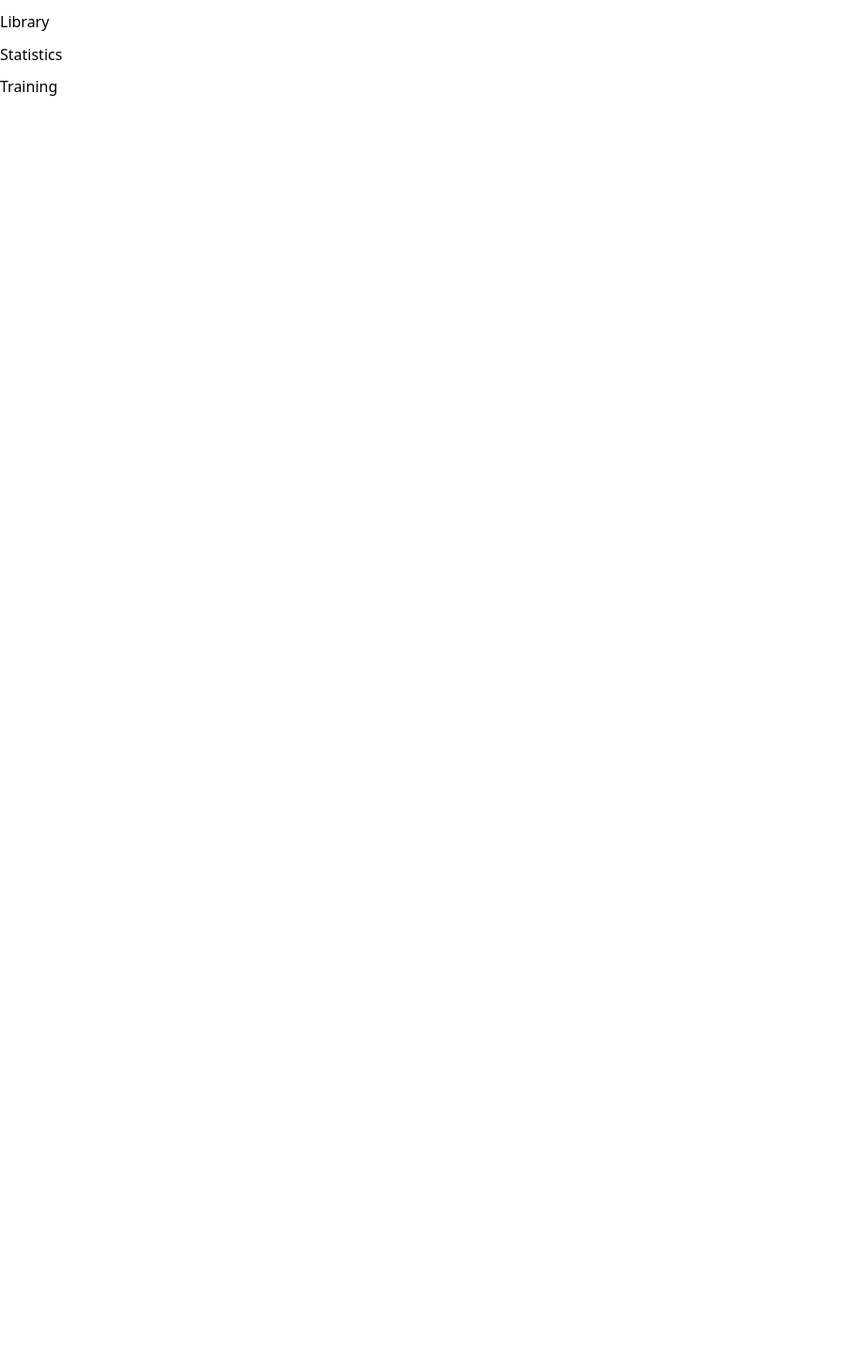
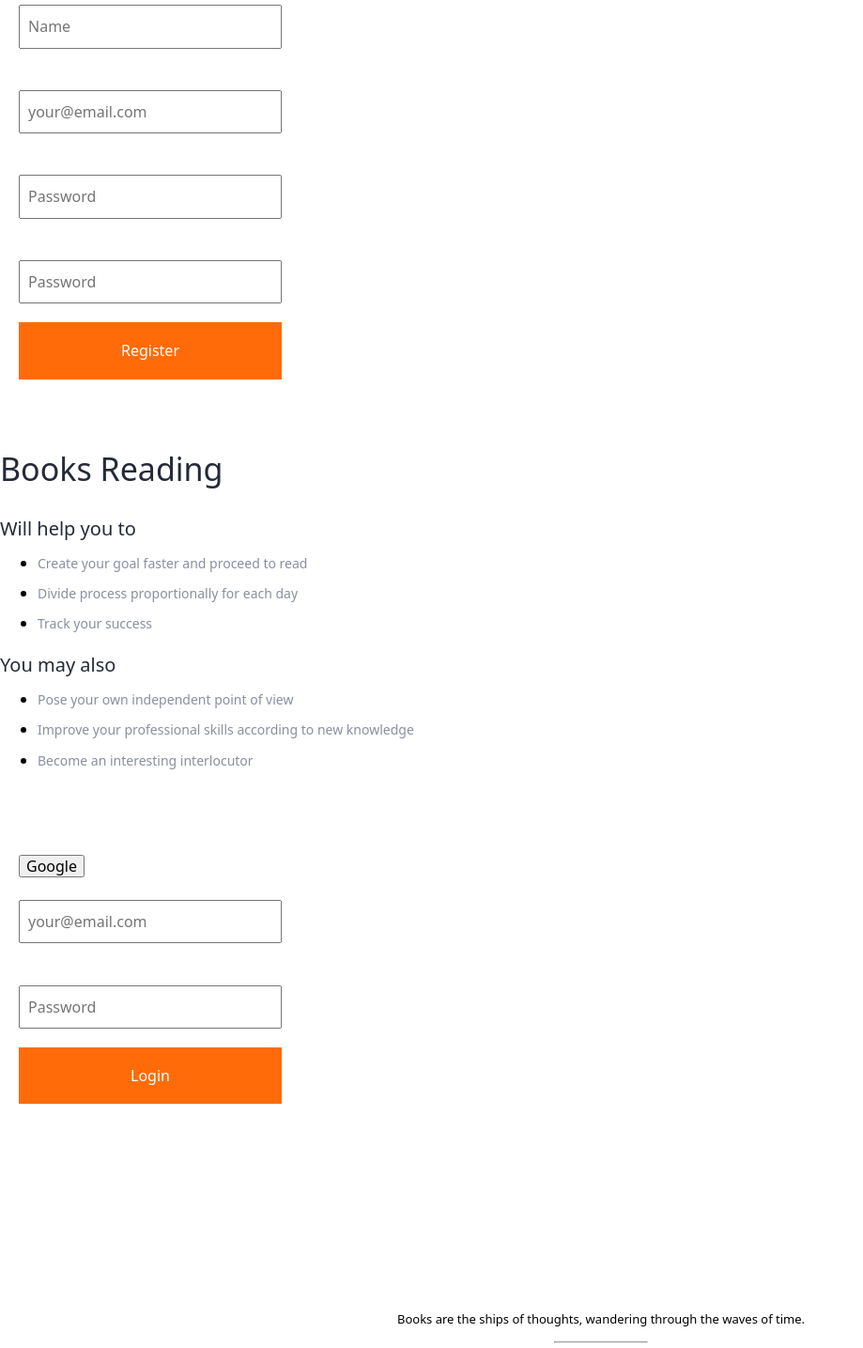
Before and after one commit to rainb00w/booker-front-end, a React (Create React App) app: page / in a window 1280 px wide. Shown: the part 75-1510 px from the top of the page at 94% size, without its empty margins (0-919 px from the left). Before the commit the page ends 800 px from the top, so only its background shows below. Built offline with nearby package versions, Linux system fonts and the light colour scheme.

Commit message:
add minimum styles

```diff
--- a/src/pages/login/login.jsx
+++ b/src/pages/login/login.jsx
@@ -1,6 +1,7 @@
 import React from 'react';
 import { Formik } from 'formik';
 import * as yup from 'yup';
+import styles from "./login.module.css";
 
 const Login = () => {
   const validationSchema = yup.object().shape({
@@ -9,8 +10,8 @@ const Login = () => {
   });
 
     return (
-        <>
-            <section>
+        <section className={styles.section}>
+            <div className={styles.form__container}>
                 <Formik
                 initialValues={{
                     email: "",
@@ -25,33 +26,44 @@ const Login = () => {
                 {({ values, errors, touched, handleBlur, handleChange, handleSubmit }) => (
                     <form onSubmit={handleSubmit}>
                         <button type='submit'>Google</button>
-
-                            <label>Email</label>
+                        <p className={styles.label__title}>Email</p>
                         <input
+                            className={styles.input}
                             type="email"
+                            placeholder="your@email.com"
                             name="email"
                             value={values.email}
                             onBlur={handleBlur}
                             onChange={handleChange}
                         />
-                            {errors.email && touched.email ? (<p>{errors.email}</p>) : null}
-
-                            <label>Password</label>
+                        {errors.email && touched.email ?
+                            (<p className={styles.warning}>{errors.email}</p>) : null}
+                        <p className={styles.label__title}>Password</p>
                         <input
+                        className={styles.input}
                         type="password"
+                        placeholder="Password"
                         name="password"
                         value={values.password}
                         onBlur={handleBlur}
                         onChange={handleChange}
                             />
-                            {errors.password && touched.password ? (<p>{errors.password}</p>) : null}
-
-                            <button type='submit'>Login</button>
+                        {errors.password && touched.password ?
+                            (<p className={styles.warning}>{errors.password}</p>) : null}
+                        <button className={styles.form__button} type='submit'>Login</button>
                     </form>
                     )}
                 </Formik>
+            </div>
+            <div className={styles.text__container}>
+                <svg>
+                    <url></url>
+                </svg>
+                <p className={styles.quote} >Books are the ships of thoughts, wandering through the waves of time.</p>
+                <hr className={styles.hr} />
+                <h2 className={styles.author}>Francis Bacon</h2>
+            </div>
         </section>
-        </>
     )
 };
 
--- /dev/null
+++ b/src/pages/login/login.module.css
@@ -0,0 +1,106 @@
+.section {
+    display: block;
+}
+
+.form__container {
+    padding: 32px 20px;
+}
+
+.label__title {
+    font-size: 14px;
+    color: white;
+    margin: 0;
+    margin-bottom: 8px;
+}
+
+.input {
+    padding: 12px 8px;
+    min-width: 280px;
+    margin-bottom: 20px;
+}
+
+.form__button {
+    display: block;
+    padding: 20px 0;
+    margin-bottom: 16px;
+    min-width: 280px;
+    color: #ffffff;
+    background-color: #FF6B08;
+    border: 1px solid #FF6B08;
+    cursor: pointer;
+}
+
+.form__button:hover {
+    background-color: #c05006;
+}
+
+.warning {
+    margin: 0;
+    margin-bottom: 8px;
+    font-size: 12px;
+    text-transform: lowercase;
+    color: rgb(161, 0, 0);
+}
+
+/* =============================================== */
+
+.text__container {
+    text-align: center;
+    padding: 20px 45px;
+}
+
+.quote {
+    font-size: 13px;
+    margin: 0;
+    margin-bottom: 16px
+}
+
+.hr {
+    width: 100px;
+    color: rgba(36, 42, 55, 0.5);
+    margin-bottom: 12px;
+}
+
+.author {
+    margin: 0;
+    font-size: 14px;
+    color: #898F9F;
+}
+
+/* =============================================== */
+.registration__text {
+
+}
+
+.title {
+    margin-bottom: 32px;
+    font-weight: 400;
+    font-size: 34px;
+    color: #242A37;
+}
+
+.subtitle {
+    font-weight: 500;
+    font-size: 20px;
+    color: #242A37;
+    margin: 0;
+    margin-bottom: 14px;
+}
+
+.registration__list {
+    margin-bottom: 24px;
+}
+
+.registration__list2 {
+    margin-bottom: 60px;
+}
+
+.registration__item {
+    margin-bottom: 12px;
+}
+
+.item__text {
+    font-size: 14px;
+    font-weight: 500;
+    color: #898F9F;
+}
--- a/src/pages/registration/registration.jsx
+++ b/src/pages/registration/registration.jsx
@@ -1,7 +1,8 @@
 import React from 'react';
 import { Formik } from 'formik';
 import * as yup from 'yup';
-// import styles from "./registration.module.css"
+import styles from "../login/login.module.css";
+
 
 const Registration = () => {
     const validationSchema = yup.object().shape({
@@ -13,15 +14,10 @@ const Registration = () => {
     });
 
 
-    //const submitHandler = e => {
-    //   e.preventDefault();
-    //   console.log(e.target.name)
-    //}
+    return (
 
-
-    return (
-        <>
-            <section>
+        <section className={styles.section}>
+            <div className={styles.form__container}>
                 <Formik
                     initialValues={{
                         name: "",
@@ -38,53 +34,92 @@ const Registration = () => {
                     {({ values, errors, touched, handleBlur, handleChange, handleSubmit }) => (
                     <form onSubmit={handleSubmit}>
                         <button type='submit'>Google</button>
-                            <label>Name</label>
+                        <p className={styles.label__title}>Name</p>
                         <input
+                            className={styles.input}
                             type="text"
+                            placeholder="Name"
                             name="name"
                             value={values.name}
                             onBlur={handleBlur}
                             onChange={handleChange}
                         />
-                            {errors.name && touched.name ? (<p>{errors.name}</p>) : null}
+                            {errors.name && touched.name ?
+                                (<p className={styles.warning}>{errors.name}</p>) : null}
 
-                            <label>Email</label>
+                        <p className={styles.label__title}>Email</p>
                         <input
+                            className={styles.input}
                             type="email"
+                            placeholder="your@email.com"
                             name="email"
                             value={values.email}
                             onBlur={handleBlur}
                             onChange={handleChange}
                         />
-                            {errors.email && touched.email ? (<p>{errors.email}</p>) : null}
+                            {errors.email && touched.email ?
+                                (<p className={styles.warning}>{errors.email}</p>) : null}
 
-                            <label>Password</label>
+                        <p className={styles.label__title}>Password</p>
                         <input
+                            className={styles.input}
                             type="password"
+                            placeholder="Password"
                             name="password"
                             value={values.password}
                             onBlur={handleBlur}
                             onChange={handleChange}
                         />
-                            {errors.password && touched.password ? (<p>{errors.password}</p>) : null}
+                            {errors.password && touched.password ?
+                                (<p className={styles.warning}>{errors.password}</p>) : null}
 
-                            <label>Confirm password</label>
+                        <p className={styles.label__title}>Confirm password</p>
                         <input
+                            className={styles.input}
                             type="password"
+                            placeholder="Password"
                             name="confirmPassword"
                             value={values.confirmPassword}
                             onBlur={handleBlur}
                             onChange={handleChange}
                         />
-                            {errors.confirmPassword && touched.confirmPassword ? (<p>{errors.confirmPassword}</p>) : null}
+                            {errors.confirmPassword && touched.confirmPassword ?
+                                (<p className={styles.warning}>{errors.confirmPassword}</p>) : null}
 
-
-                            <button type='submit'>Register</button>
+                        <button className={styles.form__button} type='submit'>Register</button>
                     </form>
                     )}
                 </Formik>
+            </div>
+            <div className={styles.registration__text}>
+                <h1 className={styles.title }>Books Reading</h1>
+                <h2 className={styles.subtitle}>Will help you to</h2>
+                <ul className={styles.registration__list}>
+                    <li className={styles.registration__item}>
+                        <p className={styles.item__text}>Create your goal faster and proceed to read</p>
+                    </li>
+                    <li className={styles.registration__item}>
+                        <p className={styles.item__text}>Divide process proportionally for each day</p>
+                    </li>
+                    <li className={styles.registration__item}>
+                        <p className={styles.item__text}>Track your success</p>
+                    </li>
+                </ul>
+                <h2 className={styles.subtitle}>You may also</h2>
+                <ul className={styles.registration__list2}>
+                    <li className={styles.registration__item}>
+                        <p className={styles.item__text}>Pose your own independent point of view</p>
+                    </li>
+                    <li className={styles.registration__item}>
+                        <p className={styles.item__text}>Improve your professional skills according to new knowledge</p>
+                    </li>
+                    <li className={styles.registration__item}>
+                        <p className={styles.item__text}>Become an interesting interlocutor</p>
+                    </li>
+                </ul>
+            </div>
         </section>
-        </>
+
     )
 };
 
```
Also changed, not shown: src/pages/registration/registration.module.css (deleted). Lines whose indentation alone changed are shown as unchanged.
